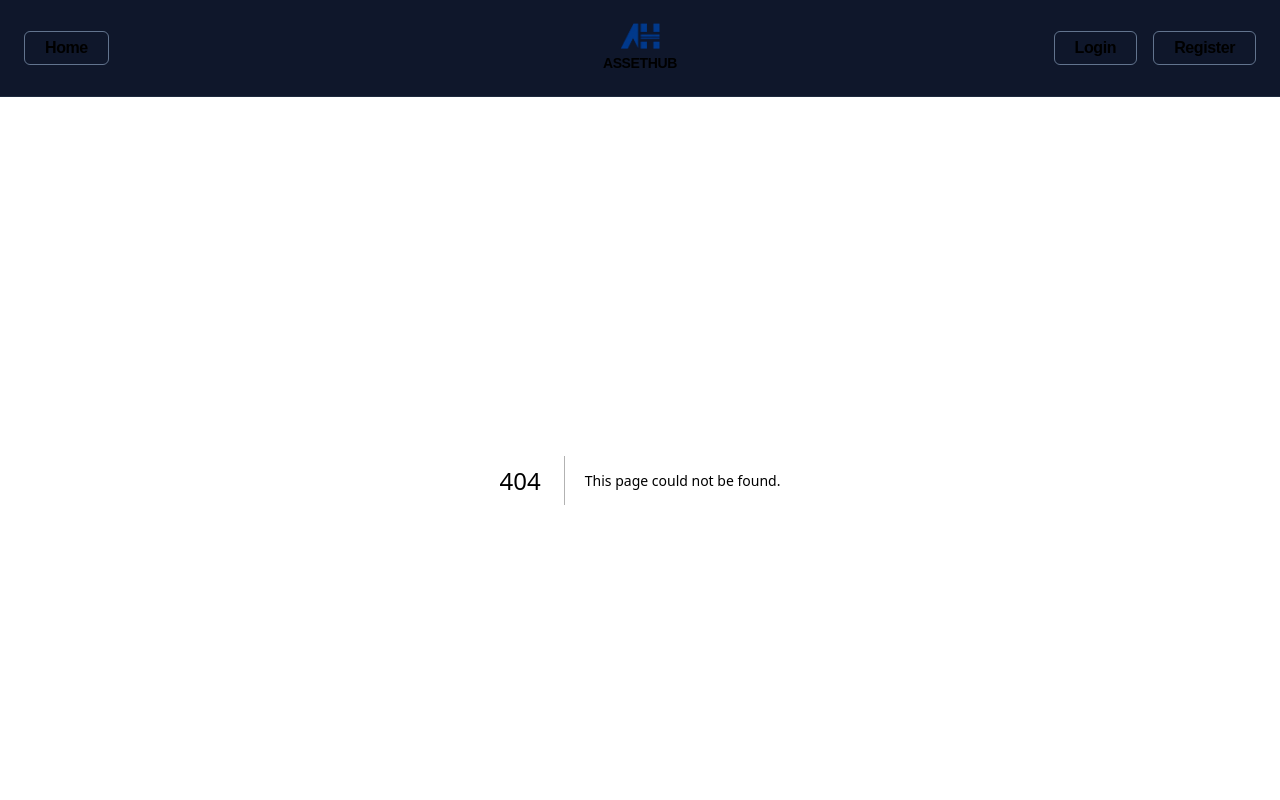
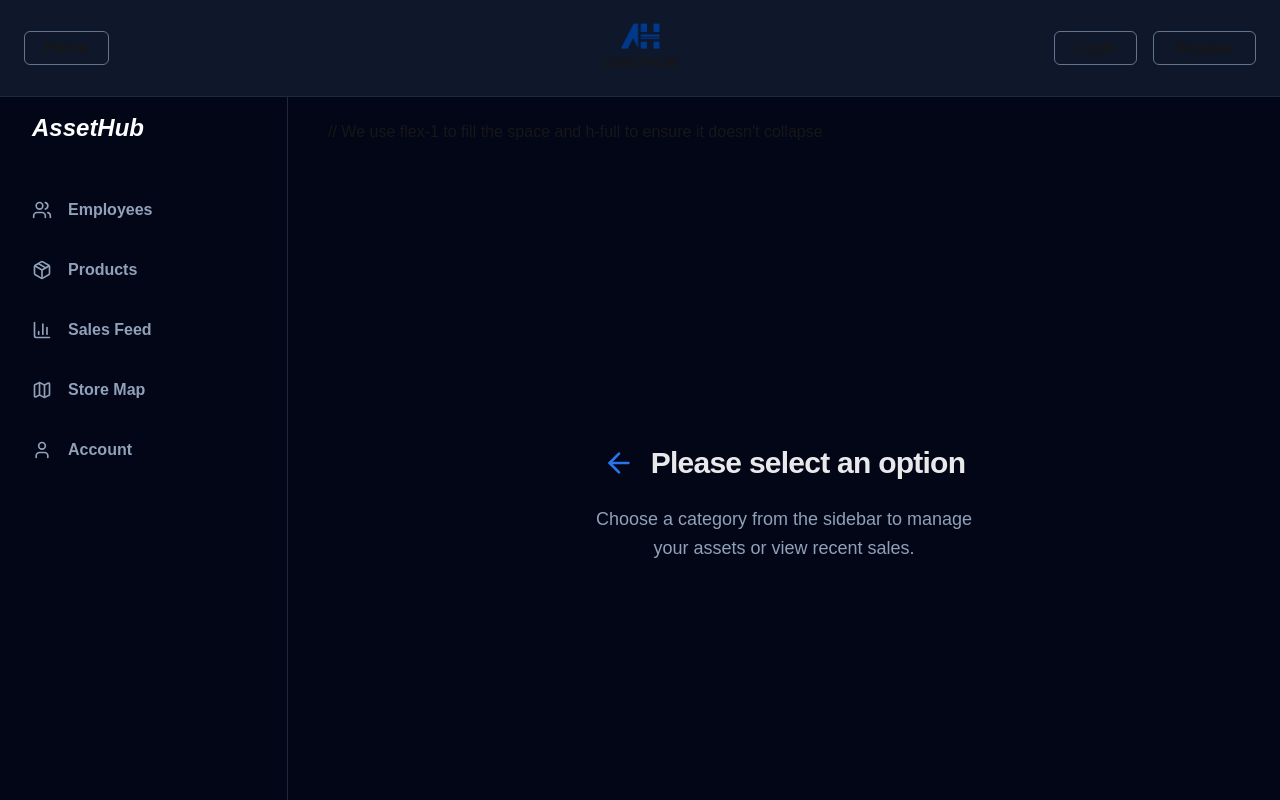
Before and after one commit to DaniDay22/AssetHub, a Next.js app in the folder frontend/: page /dashboard in a window 1280 px wide. Before the commit this address had no page. Shown: the top 800 px of the page. Built offline with nearby package versions, Linux system fonts and the light colour scheme.

Commit message:
működő login

```diff
--- a/frontend/app/auth/login/page.tsx
+++ b/frontend/app/auth/login/page.tsx
@@ -1,17 +1,22 @@
 'use client';
 import { useState } from 'react';
 import { useAuth } from '../../context/AuthContext';
-import { Lock, Mail, ArrowRight, ChevronLeft } from 'lucide-react';
+import { Lock, Mail, ArrowRight, ChevronLeft, Loader2 } from 'lucide-react';
 
 export default function LoginPage() {
   const [email, setEmail] = useState('');
   const [password, setPassword] = useState('');
+  const [error, setError] = useState<string | null>(null);
+  const [loading, setLoading] = useState(false);
   const { login } = useAuth();
 
   const handleSubmit = async (e: React.FormEvent<HTMLFormElement>) => {
     e.preventDefault();
+    setError(null);
+    setLoading(true);
 
-    const res = await fetch('http://localhost:4000/Login', {
+    try {
+      const res = await fetch('http://localhost:5000/api/Auth/Login', {
         method: 'POST',
         headers: { 'Content-Type': 'application/json' },
         body: JSON.stringify({ email, password }),
@@ -19,12 +24,18 @@ export default function LoginPage() {
 
       const data = await res.json();
 
-    if (res.ok) {
-      // This calls the login function in your AuthContext
-      // which saves the token to localStorage
+      if (res.ok && data.success) {
+        // We pass the token to your AuthContext
+        // Pro tip: You might also want to pass data.user if your Context stores user info
         login(data.token);
       } else {
-      alert(data.message);
+        // Displays "Hibás adatok!" or whatever the server sends
+        setError(data.error || 'Login failed');
+      }
+    } catch (err) {
+      setError('Could not connect to the server.');
+    } finally {
+      setLoading(false);
     }
   };
 
@@ -47,7 +58,17 @@ export default function LoginPage() {
 
       <div className="mt-10 sm:mx-auto sm:w-full sm:max-w-md">
         <div className="bg-slate-900/50 border border-slate-800 py-8 px-6 shadow-2xl rounded-2xl sm:px-10 backdrop-blur-sm">
-          <form className="space-y-6" onSubmit={(e) => e.preventDefault()}>
+
+          {/* Form now calls handleSubmit */}
+          <form className="space-y-6" onSubmit={handleSubmit}>
+
+            {/* Error Message Display */}
+            {error && (
+              <div className="bg-red-500/10 border border-red-500/50 text-red-400 px-4 py-2 rounded-lg text-sm">
+                {error}
+              </div>
+            )}
+
             <div>
               <label className="block text-sm font-medium text-slate-300">Email address</label>
               <div className="mt-2 relative">
@@ -94,17 +115,24 @@ export default function LoginPage() {
 
             <button
               type="submit"
-              className="w-full flex justify-center items-center py-3 px-4 rounded-xl text-white font-semibold bg-gradient-to-r from-blue-600 to-indigo-600 hover:from-blue-500 hover:to-indigo-500 transition-all shadow-lg shadow-blue-500/20 group"
+              disabled={loading}
+              className="w-full flex justify-center items-center py-3 px-4 rounded-xl text-white font-semibold bg-gradient-to-r from-blue-600 to-indigo-600 hover:from-blue-500 hover:to-indigo-500 transition-all shadow-lg shadow-blue-500/20 group disabled:opacity-70 disabled:cursor-not-allowed"
             >
+              {loading ? (
+                <Loader2 className="w-5 h-5 animate-spin" />
+              ) : (
+                <>
                   Sign in
                   <ArrowRight className="ml-2 w-4 h-4 group-hover:translate-x-1 transition-transform" />
+                </>
+              )}
             </button>
           </form>
 
           <div className="mt-8 text-center">
             <p className="text-sm text-slate-400">
               New to AssetHub?{' '}
-              <a href="/register" className="font-medium text-blue-400 hover:text-blue-300">
+              <a href="/auth/register" className="font-medium text-blue-400 hover:text-blue-300">
                 Create an account
               </a>
             </p>
--- a/frontend/app/components/navbar.tsx
+++ b/frontend/app/components/navbar.tsx
@@ -15,9 +15,12 @@ const { user, logout } = useAuth();
             {user ? (
                 //Ide kell majd a bejelentkezett navbar
                 <>
-              <div className="flex justify-start">
+              <div className="flex justify-start space-x-4">
           <Link href="/" className="hover:text-gray-300 font-bold tracking-tight border border-slate-500 rounded-md px-5 py-1">
             Home
+          </Link>
+          <Link href="/dashboard" className="bg-blue-600 hover:bg-blue-700 text-white font-bold tracking-tight border border-blue-500 rounded-md px-5 py-1">
+            Dashboard
           </Link>
         </div>
 
@@ -31,14 +34,11 @@ const { user, logout } = useAuth();
           <span className="font-bold tracking-tight text-sm uppercase">AssetHub</span>
         </div>
 
-            <div className="flex justify-end space-x-4">
-              //A logout gomb megnyomásakor meghívjuk a logout függvényt, ami törli a tokent és frissíti az állapotot
-              <Link href="/auth/logout" className="hover:text-gray-300 font-bold tracking-tight border border-slate-500 rounded-md px-5 py-1">
+        <div className="flex justify-end">
+          {/* You might want a Logout button or Profile link here later */}
+          <button onClick={logout} className="hover:text-red-400 font-bold tracking-tight border border-slate-500 rounded-md px-5 py-1">
             Logout
-              </Link>
-              <Link href="/account" className="hover:text-gray-300 font-bold tracking-tight border border-slate-500 rounded-md px-5 py-1">
-                Account
-              </Link>
+          </button>
         </div>
             </>
             ) : (
--- a/frontend/app/context/AuthContext.jsx
+++ b/frontend/app/context/AuthContext.jsx
@@ -21,13 +21,13 @@ export const AuthProvider = ({ children }) => {
   const login = (token) => {
     localStorage.setItem('token', token);
     setUser({ token });
-    router.push('/dashboard'); // Next.js navigation
+    router.push('/dashboard/account'); // Next.js navigation
   };
 
   const logout = () => {
     localStorage.removeItem('token');
     setUser(null);
-    router.push('/login');
+    router.push('/');
   };
 
   return (
--- a/frontend/app/dashboard/layout.tsx
+++ b/frontend/app/dashboard/layout.tsx
@@ -2,7 +2,7 @@
 import React from 'react';
 import { usePathname } from 'next/navigation'; // The GPS hook
 import Link from 'next/link';
-import { Users, Package, BarChart3, Map, LogOut } from 'lucide-react';
+import { Users, Package, BarChart3, Map, User } from 'lucide-react';
 
 export default function DashboardLayout({ children }: { children: React.ReactNode }) {
   const pathname = usePathname(); // Tells us if we are at /employees, /products, etc.
@@ -12,6 +12,7 @@ export default function DashboardLayout({ children }: { children: React.ReactNod
     { label: 'Products', icon: <Package size={20} />, href: '/dashboard/product' },
     { label: 'Sales Feed', icon: <BarChart3 size={20} />, href: '/dashboard/sales' },
     { label: 'Store Map', icon: <Map size={20} />, href: '/dashboard/map' },
+    { label: 'Account', icon: <User size={20} />, href: '/dashboard/account' },
   ];
 
   return (
--- /dev/null
+++ b/frontend/app/dashboard/page.tsx
@@ -0,0 +1,29 @@
+import { ArrowLeft } from 'lucide-react';
+
+export default function DashboardPlaceholder() {
+  return (
+    <>// We use flex-1 to fill the space and h-full to ensure it doesn't collapse
+    <div className="flex-1 w-full h-full flex flex-col items-center justify-center text-center px-4 relative min-h-[400px]">
+
+      {/* Background Glow */}
+      <div className="absolute w-[400px] h-[400px] bg-blue-600/5 blur-[120px] rounded-full -z-10" />
+
+      {/* Main Content Group */}
+      <div className="space-y-6">
+        <div className="flex items-center justify-center gap-4 animate-pulse">
+          <ArrowLeft className="w-8 h-8 text-blue-500" />
+          <h2 className="text-3xl font-bold text-white tracking-tight">
+            Please select an option
+          </h2>
+        </div>
+
+        <p className="text-slate-400 max-w-sm mx-auto text-lg leading-relaxed">
+          Choose a category from the sidebar to manage your assets or view recent sales.
+        </p>
+
+
+      </div>
+    </div>
+    </>
+  );
+}
```
Also changed, not shown: frontend/app/dashboard/account/page.tsx (renamed from frontend/app/account/page.tsx), 1 other file (tests, documents, lock files or other folders). Lines whose indentation alone changed are shown as unchanged.
